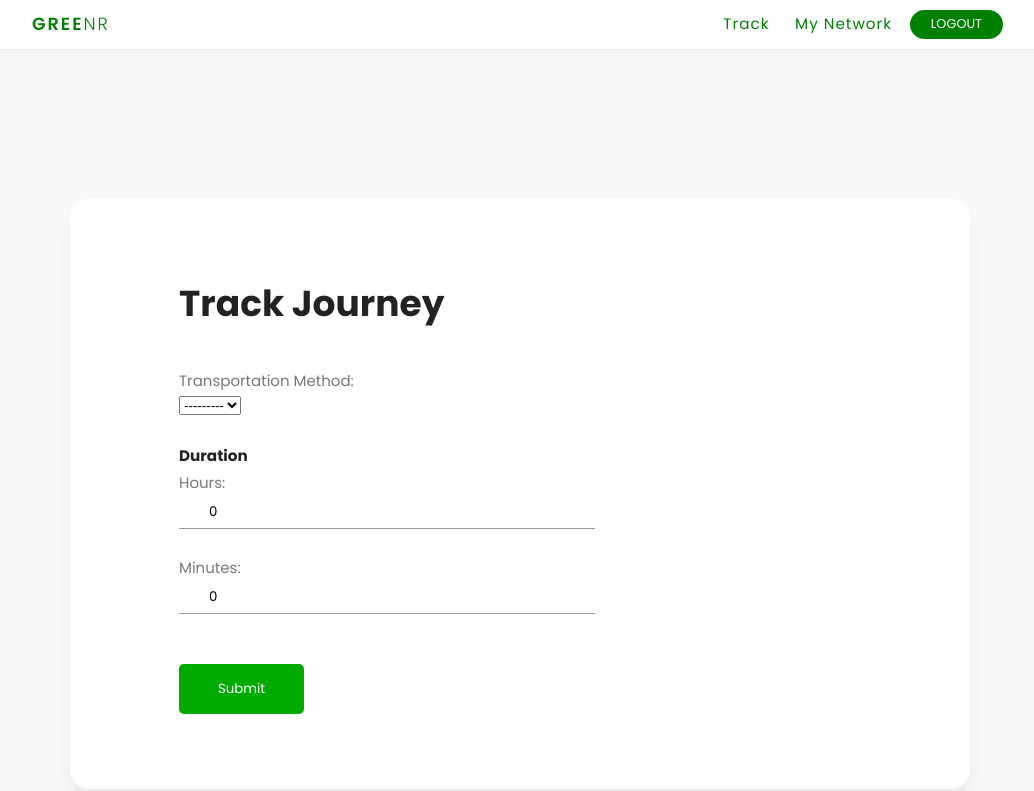
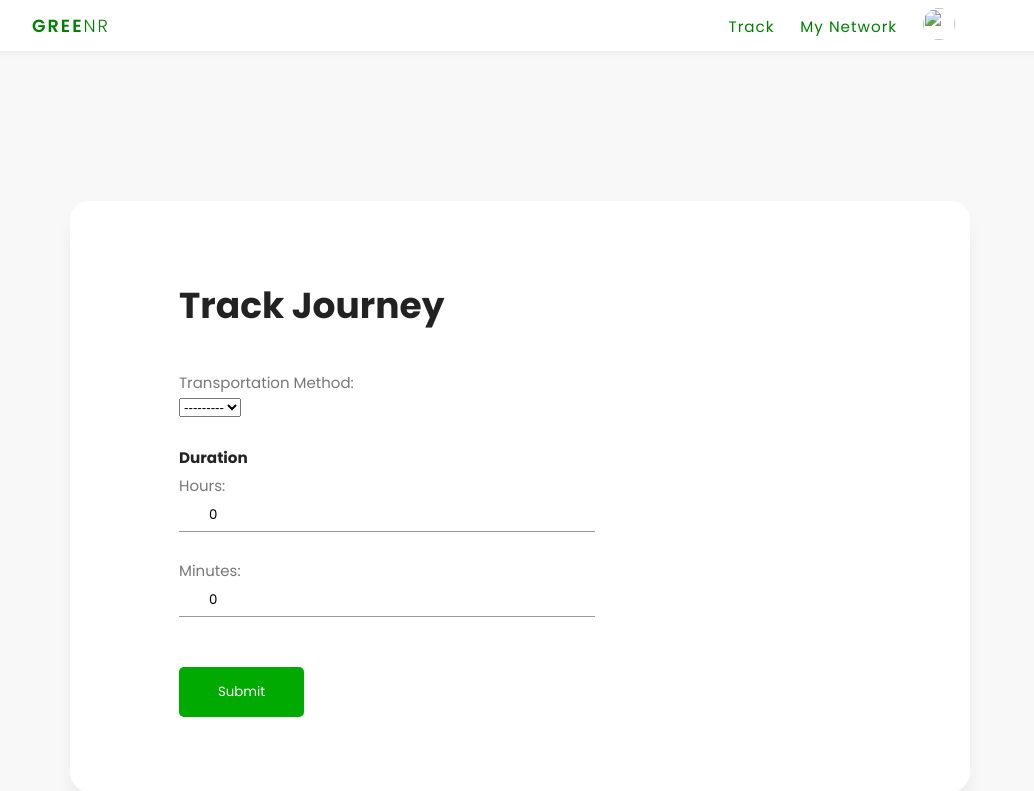
Before and after one commit to ErikKarsen/Greenr, a Django app: page /create_journey in a window 1280 px wide. Shown: the top 791 px of the page, without its empty margins (120-1154 px from the left). Run offline with Django 3.2, Linux system fonts and the light colour scheme; the visitor is signed in with stand-in values (Sample User, id 1); some libraries are stand-ins or nearby versions.

Commit message:
dropdown menu

```diff
--- a/Greenr/settings.py
+++ b/Greenr/settings.py
@@ -151,6 +151,6 @@
 # S3 Bucket Config
 AWS_S3_FILE_OVERWRITE = False
 AWS_DEFAULT_ACL = None
-DEFAULT_FILE_STORAGE = 'storages.backends.s3boto3.S3Boto3Storage'
-STATICFILES_STORAGE = 'storages.backends.s3boto3.S3Boto3Storage'
+# DEFAULT_FILE_STORAGE = 'storages.backends.s3boto3.S3Boto3Storage'
+# STATICFILES_STORAGE = 'storages.backends.s3boto3.S3Boto3Storage'
 AWS_S3_REGION_NAME = 'eu-west-2'
--- a/accounts/static/css/style.css
+++ b/accounts/static/css/style.css
@@ -41,6 +41,7 @@
 
 .nav-links{
     flex: 2;
+    justify-content: space-between;
 }
 
 .log-sign{
@@ -94,6 +95,8 @@
 
 .nav-btn{
     display: flex;
+    align-items: baseline;
+    width: 30%
 }
 
 .nav-link{
@@ -984,3 +987,41 @@
     color: #000;
 
 }
+
+.dropdown{
+    display: flex;
+    align-items: baseline;
+    transform: translate(-20px, 8px);
+}
+
+.dropbtn img{
+    border-radius: 50%;
+    height: 32px;
+    width: 32px;
+    object-fit: cover;
+}
+
+/* Dropdown Content (Hidden by Default) */
+.dropdown-content {
+  display: none;
+  position: absolute;
+  background-color: #f1f1f1;
+  min-width: 160px;
+  box-shadow: 0px 8px 16px 0px rgba(0,0,0,0.2);
+  z-index: 1;
+  margin-top: 43px;
+}
+
+/* Links inside the dropdown */
+.dropdown-content a {
+  color: black;
+  padding: 12px 16px;
+  text-decoration: none;
+  display: block;
+}
+
+/* Change color of dropdown links on hover */
+.dropdown-content a:hover {background-color: #ddd;}
+
+/* Show the dropdown menu on hover */
+.dropdown:hover .dropdown-content {display: block;}
--- a/accounts/templates/accounts/dashboard.html
+++ b/accounts/templates/accounts/dashboard.html
@@ -30,8 +30,8 @@
                 <td>{{i.duration_hours}}hr {{i.duration_minutes}}min</td>
                 <td>{{60|mul:i.duration_hours|add:i.duration_minutes|mul:i.transportation.carbon_price|floatformat}}kg</td>
                 <td>{{i.status}}</td>
-                <td><a class="primary-button update-button" href="{% url 'accounts:update_journey' i.id %}">Update</a></td>
-                <td><a class="primary-button delete-button" href="{% url 'accounts:delete_journey' i.id %}">Delete</a></td>
+                <td><a class="primary-button update-button" href="{% url 'accounts:update_journey' pk=i.id %}">Update</a></td>
+                <td><a class="primary-button delete-button" href="{% url 'accounts:delete_journey' pk=i.id %}">Delete</a></td>
             </tr>
             {% endfor %}
 
--- a/accounts/templates/accounts/navbar.html
+++ b/accounts/templates/accounts/navbar.html
@@ -21,7 +21,14 @@
             </div>
 
             <div class="log-sign" style="--i: 1.1s">
-                <a href="{% url 'accounts:logout' %}" class="btn solid">Logout</a>
+                <div class="dropdown">
+                    <div class="dropbtn"><img src="{{user.customer.profile_pic.url}}"/></div>
+                    <div class="dropdown-content">
+                        <a href="{% url 'accounts:user_page' user.id %}">Profile</a>
+                        <a href="#">Settings</a>
+                        <a href="{% url 'accounts:logout' %}">Log out</a>
+                    </div>
+                </div>
             </div>
             {% else %}
             <div class="log-sign" style="--i: 1.1s">
```
